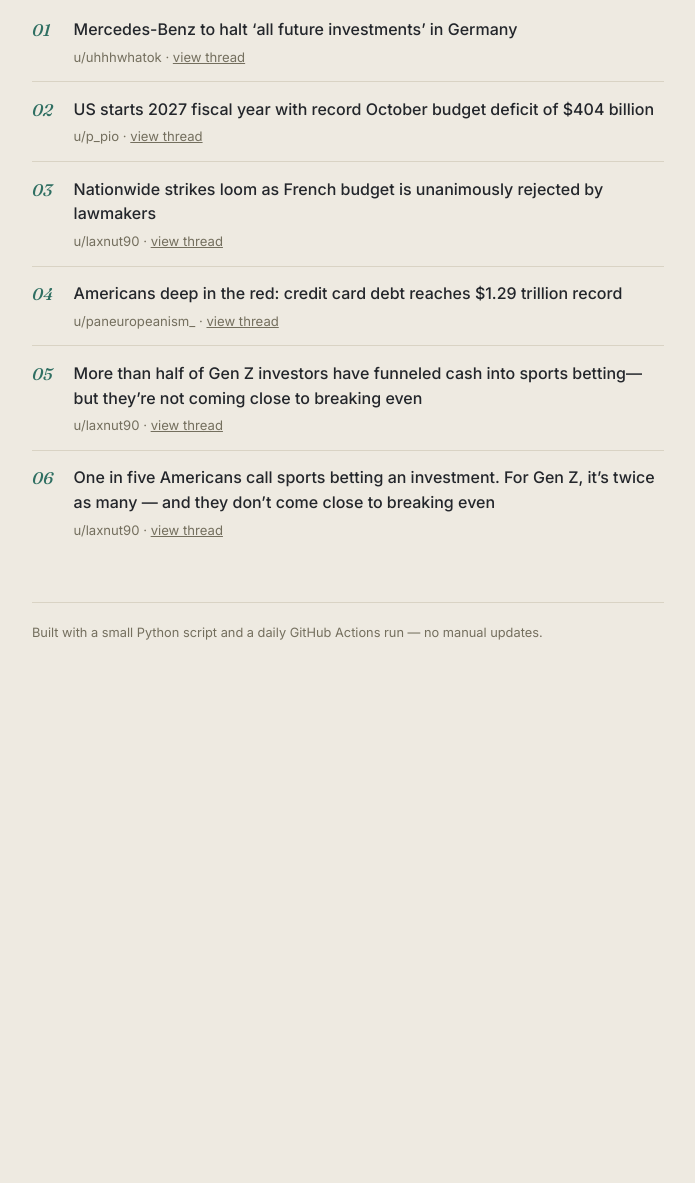
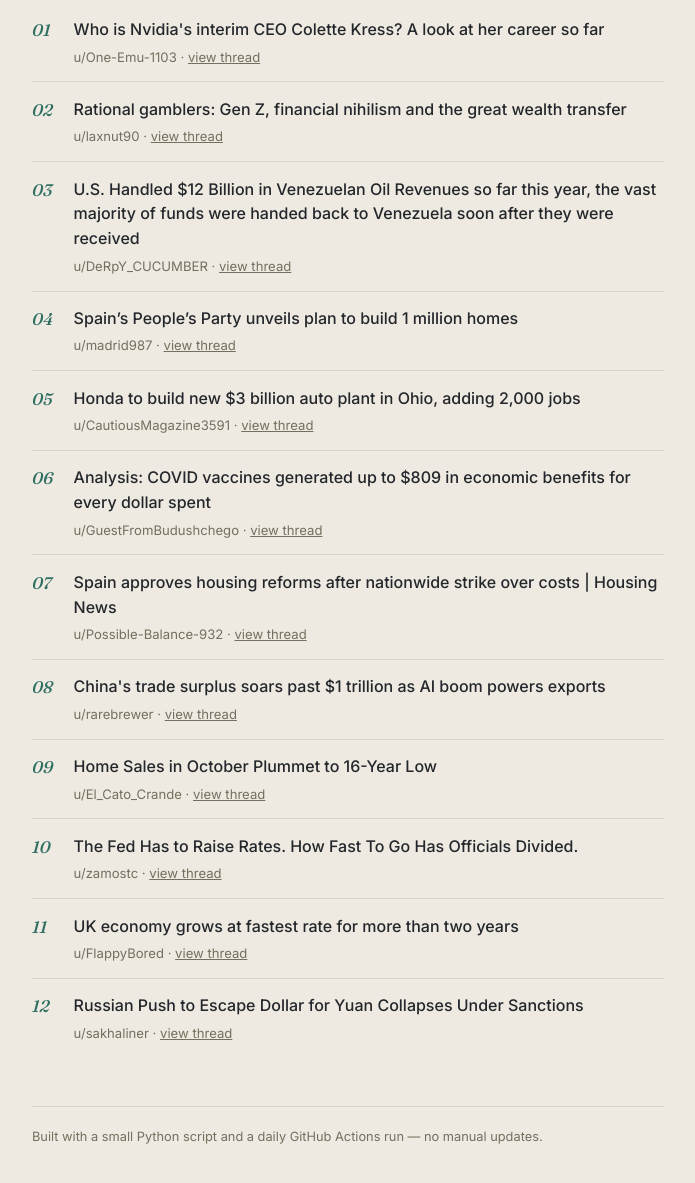
Before and after one commit to marshall19913-code/claude-reddit-digest, a plain HTML site: page docs/index.html in a window 1280 px wide. Shown: the part 279-1462 px from the top of the page, without its empty margins (292-987 px from the left). Before the commit the page ends 1002 px from the top, so only its background shows below. Drawn offline with Linux system fonts and the light colour scheme.

Commit message:
Update daily digest (2026-11-14)

```diff
--- a/docs/index.html
+++ b/docs/index.html
@@ -120,7 +120,7 @@
 <body>
   <header class="masthead">
     <h1>The Daily Sift</h1>
-    <p>New posts gaining traction, across 1 subreddits &middot; generated November 13, 2026 at 19:08 UTC</p>
+    <p>New posts gaining traction, across 1 subreddits &middot; generated November 14, 2026 at 17:37 UTC</p>
   </header>
 
   <main>
@@ -130,43 +130,85 @@
         <li class="post">
           <span class="rank">01</span>
           <div class="post-body">
-            <a class="title" href="https://www.ft.com/content/f4a1fd87-9abc-4965-963a-a5349dbfdab7?syn-25a6b1a6=1" target="_blank" rel="noopener">Mercedes-Benz to halt ‘all future investments’ in Germany</a>
-            <div class="meta">u/uhhhwhatok &middot; <a href="https://www.reddit.com/r/Economics/comments/1xv3ljm/mercedesbenz_to_halt_all_future_investments_in/" target="_blank" rel="noopener">view thread</a></div>
+            <a class="title" href="https://abcnews.com/US/nvidias-interim-ceo-colette-kress-career/story?id=138081475" target="_blank" rel="noopener">Who is Nvidia&#x27;s interim CEO Colette Kress? A look at her career so far</a>
+            <div class="meta">u/One-Emu-1103 &middot; <a href="https://www.reddit.com/r/Economics/comments/1xv8z9z/who_is_nvidias_interim_ceo_colette_kress_a_look/" target="_blank" rel="noopener">view thread</a></div>
           </div>
         </li>
         <li class="post">
           <span class="rank">02</span>
           <div class="post-body">
-            <a class="title" href="https://www.reuters.com/business/us-starts-2027-fiscal-year-with-record-october-budget-deficit-404-billion-2026-11-12/" target="_blank" rel="noopener">US starts 2027 fiscal year with record October budget deficit of $404 billion</a>
-            <div class="meta">u/p_pio &middot; <a href="https://www.reddit.com/r/Economics/comments/1xum4sx/us_starts_2027_fiscal_year_with_record_october/" target="_blank" rel="noopener">view thread</a></div>
+            <a class="title" href="https://www.weforum.org/stories/economic-growth/gen-z-financial-nihilism-great-wealth-transfer" target="_blank" rel="noopener">Rational gamblers: Gen Z, financial nihilism and the great wealth transfer</a>
+            <div class="meta">u/laxnut90 &middot; <a href="https://www.reddit.com/r/Economics/comments/1xv523m/rational_gamblers_gen_z_financial_nihilism_and/" target="_blank" rel="noopener">view thread</a></div>
           </div>
         </li>
         <li class="post">
           <span class="rank">03</span>
           <div class="post-body">
-            <a class="title" href="https://www.cnbc.com/2026/11/05/france-budget-debt-strikes.html" target="_blank" rel="noopener">Nationwide strikes loom as French budget is unanimously rejected by lawmakers</a>
-            <div class="meta">u/laxnut90 &middot; <a href="https://www.reddit.com/r/Economics/comments/1xua10v/nationwide_strikes_loom_as_french_budget_is/" target="_blank" rel="noopener">view thread</a></div>
+            <a class="title" href="https://archive.ph/nWwDg" target="_blank" rel="noopener">U.S. Handled $12 Billion in Venezuelan Oil Revenues so far this year, the vast majority of funds were handed back to Venezuela soon after they were received</a>
+            <div class="meta">u/DeRpY_CUCUMBER &middot; <a href="https://www.reddit.com/r/Economics/comments/1xuy0ds/us_handled_12_billion_in_venezuelan_oil_revenues/" target="_blank" rel="noopener">view thread</a></div>
           </div>
         </li>
         <li class="post">
           <span class="rank">04</span>
           <div class="post-body">
-            <a class="title" href="https://www.bnr.nl/nieuws/internationaal/10615297/amerikanen-diep-in-he47:o1000,t-rood-creditcardschuld-bereikt-record-van-1-29-biljoen-dollar" target="_blank" rel="noopener">Americans deep in the red: credit card debt reaches $1.29 trillion record</a>
-            <div class="meta">u/paneuropeanism_ &middot; <a href="https://www.reddit.com/r/Economics/comments/1xunfvp/americans_deep_in_the_red_credit_card_debt/" target="_blank" rel="noopener">view thread</a></div>
+            <a class="title" href="https://ua.news/en/dovkolo-svitu/narodna-partiia-ispaniyi-predstavila-plan-zbuduvati-1-mln-osel-politico-europe" target="_blank" rel="noopener">Spain’s People’s Party unveils plan to build 1 million homes</a>
+            <div class="meta">u/madrid987 &middot; <a href="https://www.reddit.com/r/Economics/comments/1xu8ghu/spains_peoples_party_unveils_plan_to_build_1/" target="_blank" rel="noopener">view thread</a></div>
           </div>
         </li>
         <li class="post">
           <span class="rank">05</span>
           <div class="post-body">
-            <a class="title" href="https://fortune.com/2026/10/05/gen-z-investors-sports-gambling-economy-lose-money-statistics-bank-of-america/" target="_blank" rel="noopener">More than half of Gen Z investors have funneled cash into sports betting—but they’re not coming close to breaking even</a>
-            <div class="meta">u/laxnut90 &middot; <a href="https://www.reddit.com/r/Economics/comments/1xv4zcj/more_than_half_of_gen_z_investors_have_funneled/" target="_blank" rel="noopener">view thread</a></div>
+            <a class="title" href="https://www.reuters.com/business/autos-transportation/honda-build-new-3-billion-auto-plant-ohio-adding-2000-jobs-2026-11-09/" target="_blank" rel="noopener">Honda to build new $3 billion auto plant in Ohio, adding 2,000 jobs</a>
+            <div class="meta">u/CautiousMagazine3591 &middot; <a href="https://www.reddit.com/r/Economics/comments/1xsz6iq/honda_to_build_new_3_billion_auto_plant_in_ohio/" target="_blank" rel="noopener">view thread</a></div>
           </div>
         </li>
         <li class="post">
           <span class="rank">06</span>
           <div class="post-body">
-            <a class="title" href="https://fortune.com/2026/09/07/americans-sports-gambling-investment-gen-z-75-cents-dollar-wagered/" target="_blank" rel="noopener">One in five Americans call sports betting an investment. For Gen Z, it’s twice as many — and they don’t come close to breaking even</a>
-            <div class="meta">u/laxnut90 &middot; <a href="https://www.reddit.com/r/Economics/comments/1xv9llv/one_in_five_americans_call_sports_betting_an/" target="_blank" rel="noopener">view thread</a></div>
+            <a class="title" href="https://www.cidrap.umn.edu/covid-19/analysis-covid-vaccines-generated-809-economic-benefits-every-dollar-spent" target="_blank" rel="noopener">Analysis: COVID vaccines generated up to $809 in economic benefits for every dollar spent</a>
+            <div class="meta">u/GuestFromBudushchego &middot; <a href="https://www.reddit.com/r/Economics/comments/1xw51ml/analysis_covid_vaccines_generated_up_to_809_in/" target="_blank" rel="noopener">view thread</a></div>
+          </div>
+        </li>
+        <li class="post">
+          <span class="rank">07</span>
+          <div class="post-body">
+            <a class="title" href="https://www.aljazeera.com/amp/news/2026/11/12/spain-approves-housing-reforms-after-nationwide-strike-over-costs" target="_blank" rel="noopener">Spain approves housing reforms after nationwide strike over costs | Housing News</a>
+            <div class="meta">u/Possible-Balance-932 &middot; <a href="https://www.reddit.com/r/Economics/comments/1xuvqi3/spain_approves_housing_reforms_after_nationwide/" target="_blank" rel="noopener">view thread</a></div>
+          </div>
+        </li>
+        <li class="post">
+          <span class="rank">08</span>
+          <div class="post-body">
+            <a class="title" href="https://www.reuters.com/world/asia-pacific/chinas-trade-surplus-soars-past-1-trillion-october-exports-jump-352-yy-2026-11-10/" target="_blank" rel="noopener">China&#x27;s trade surplus soars past $1 trillion as AI boom powers exports</a>
+            <div class="meta">u/rarebrewer &middot; <a href="https://www.reddit.com/r/Economics/comments/1xsf65t/chinas_trade_surplus_soars_past_1_trillion_as_ai/" target="_blank" rel="noopener">view thread</a></div>
+          </div>
+        </li>
+        <li class="post">
+          <span class="rank">09</span>
+          <div class="post-body">
+            <a class="title" href="https://www.wsj.com/economy/housing/home-sales-in-october-plummet-to-16-year-low-16adebc0?st=7BWtVi" target="_blank" rel="noopener">Home Sales in October Plummet to 16-Year Low</a>
+            <div class="meta">u/El_Cato_Crande &middot; <a href="https://www.reddit.com/r/Economics/comments/1xvs3vk/home_sales_in_october_plummet_to_16year_low/" target="_blank" rel="noopener">view thread</a></div>
+          </div>
+        </li>
+        <li class="post">
+          <span class="rank">10</span>
+          <div class="post-body">
+            <a class="title" href="https://www.nytimes.com/2026/11/11/business/fed-interest-rates-inflation.html?unlocked_article_code=1.PlE.ikC9.lTdQqIvUHmLG&amp;smid=nytcore-android-share" target="_blank" rel="noopener">The Fed Has to Raise Rates. How Fast To Go Has Officials Divided.</a>
+            <div class="meta">u/zamostc &middot; <a href="https://www.reddit.com/r/Economics/comments/1xtgfak/the_fed_has_to_raise_rates_how_fast_to_go_has/" target="_blank" rel="noopener">view thread</a></div>
+          </div>
+        </li>
+        <li class="post">
+          <span class="rank">11</span>
+          <div class="post-body">
+            <a class="title" href="https://www.bbc.co.uk/news/articles/ck3rgd429zd5o" target="_blank" rel="noopener">UK economy grows at fastest rate for more than two years</a>
+            <div class="meta">u/FlappyBored &middot; <a href="https://www.reddit.com/r/Economics/comments/1xu70bc/uk_economy_grows_at_fastest_rate_for_more_than/" target="_blank" rel="noopener">view thread</a></div>
+          </div>
+        </li>
+        <li class="post">
+          <span class="rank">12</span>
+          <div class="post-body">
+            <a class="title" href="https://www.bloomberg.com/news/articles/2026-11-11/russian-push-to-escape-dollar-for-yuan-collapses-under-sanctions" target="_blank" rel="noopener">Russian Push to Escape Dollar for Yuan Collapses Under Sanctions</a>
+            <div class="meta">u/sakhaliner &middot; <a href="https://www.reddit.com/r/Economics/comments/1xtzbjm/russian_push_to_escape_dollar_for_yuan_collapses/" target="_blank" rel="noopener">view thread</a></div>
           </div>
         </li>
       </ol>
```
Also changed, not shown: seen_posts.json (+13 -10 lines).
